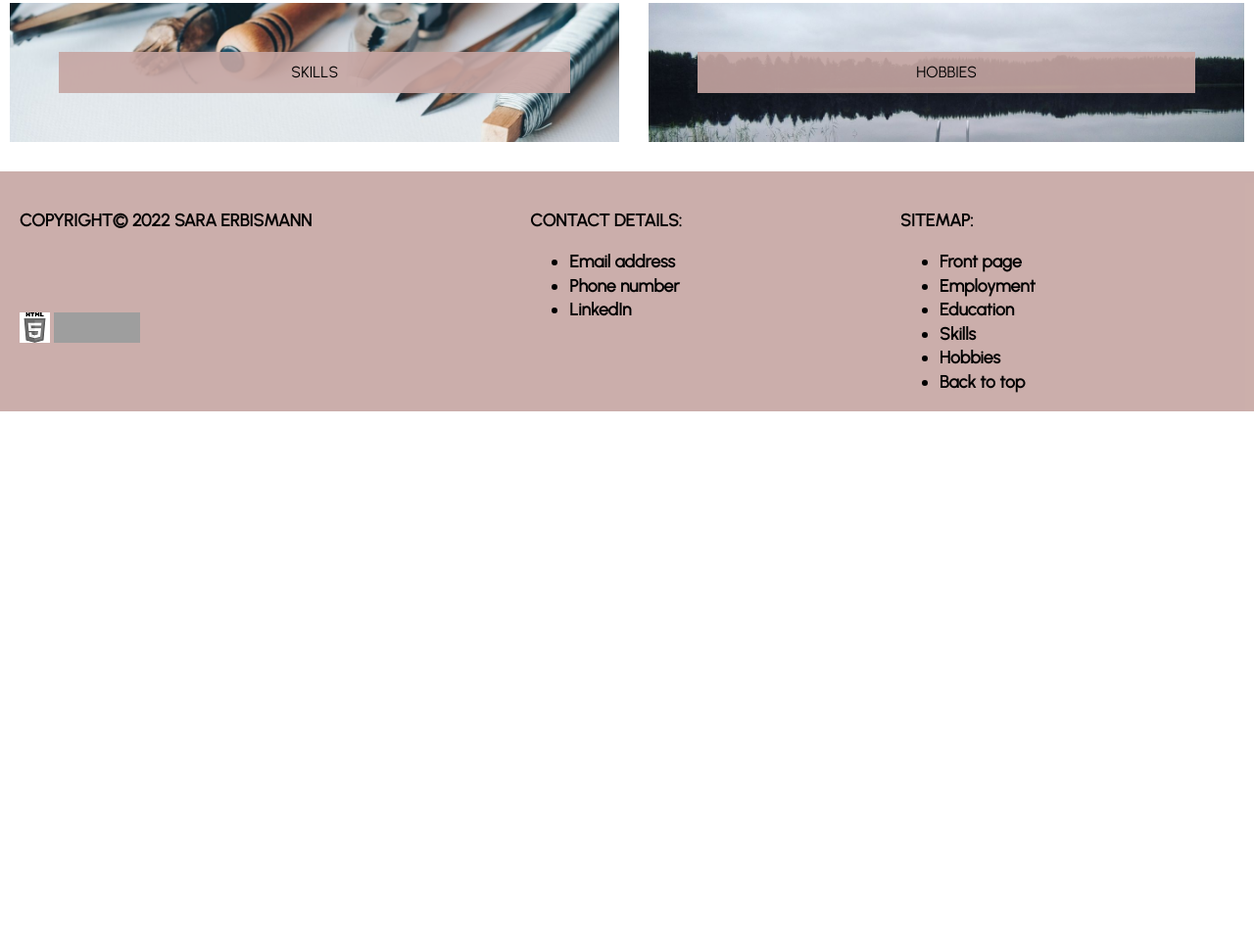
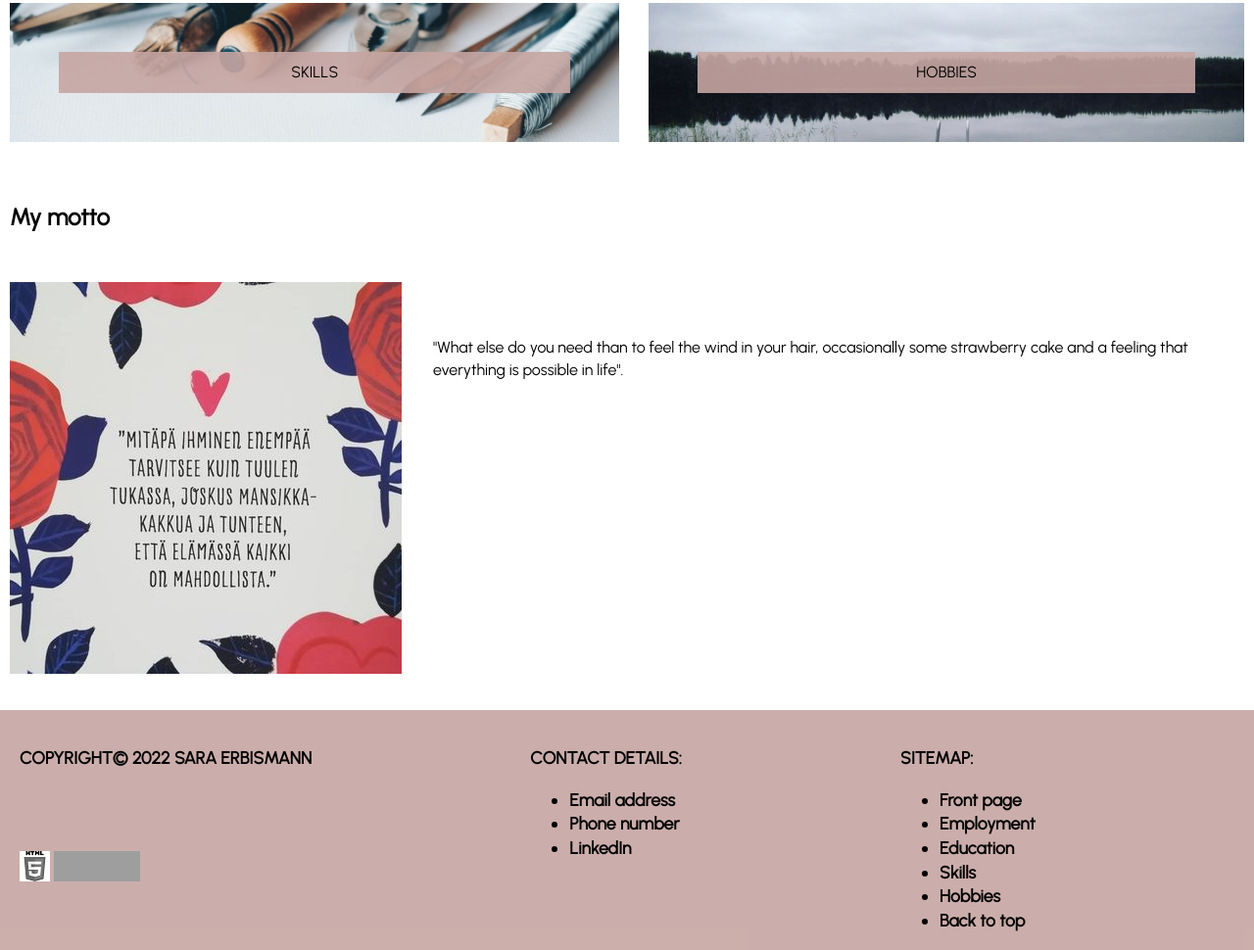
Before and after one commit to SaraErbismann/mypage, a plain HTML site: page index.html in a window 1280 px wide. Shown: the part 830-1800 px from the top of the page at 98% size. Before the commit the page ends 1250 px from the top, so only its background shows below. Drawn offline with Linux system fonts and the light colour scheme; grey boxes are pictures that could not be loaded.

Commit message:
Update index.html

```diff
--- a/index.html
+++ b/index.html
@@ -62,7 +62,17 @@
                     </div>
                 </div>
             </section>
-            <!-- boxes section ends-->
+            <!--Motto-->
+            <section class="mottoWrapper">
+                <h2 class="mottoHeader">My motto</h2>
+                <div class="mottoImage">
+                    <img src="mottoImage.jpg" alt="Motto">
+                </div>
+                <div class="mottoContent">
+                    <p>"What else do you need than to feel the wind in your hair, occasionally
+                        some strawberry cake and a feeling that everything is possible in life".</p>
+                </div>
+            </section>
             <!--Footer-->
             <footer class="footer">
                 <p class="footerAuthor">Copyright&copy; 2022 Sara Erbismann</p>
```
